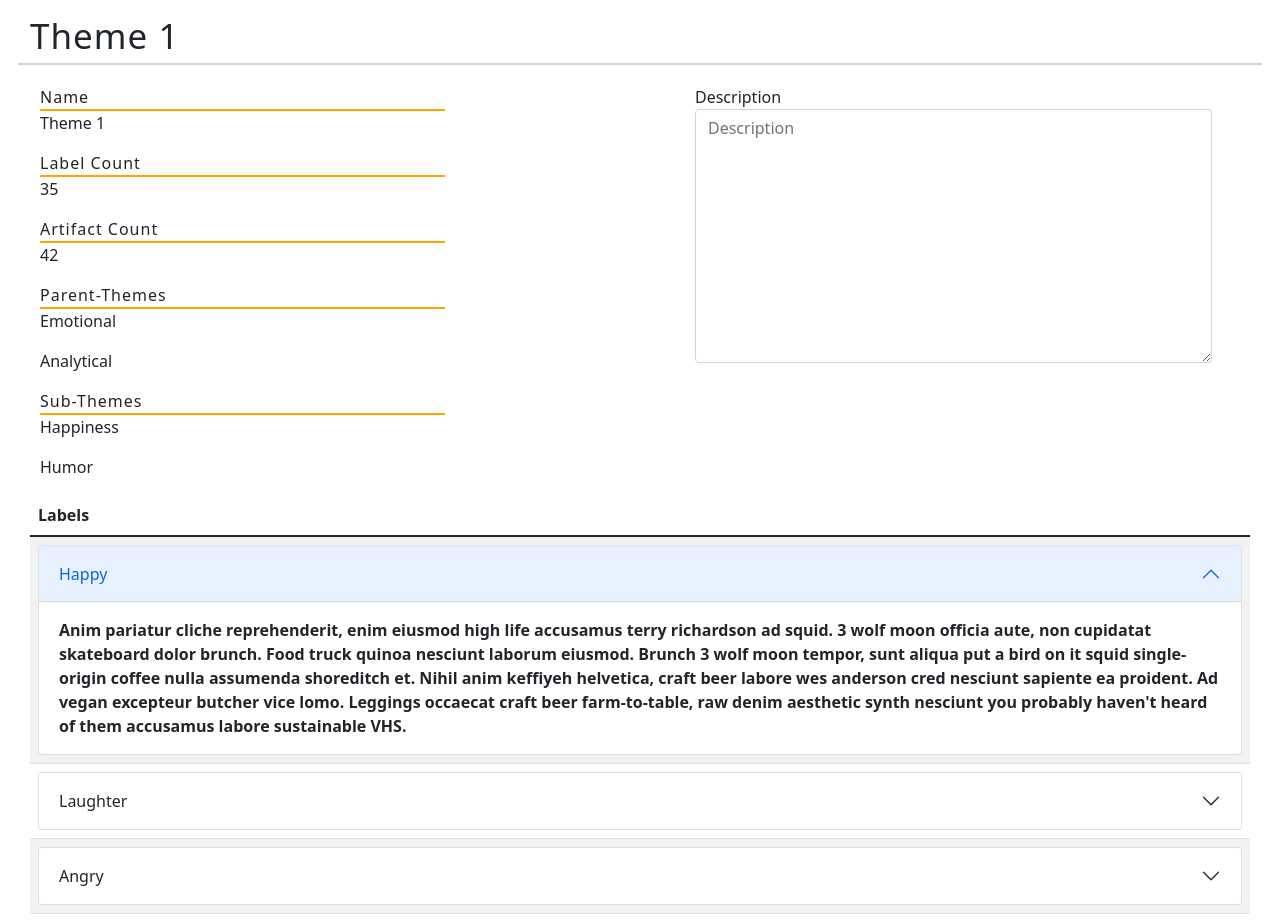
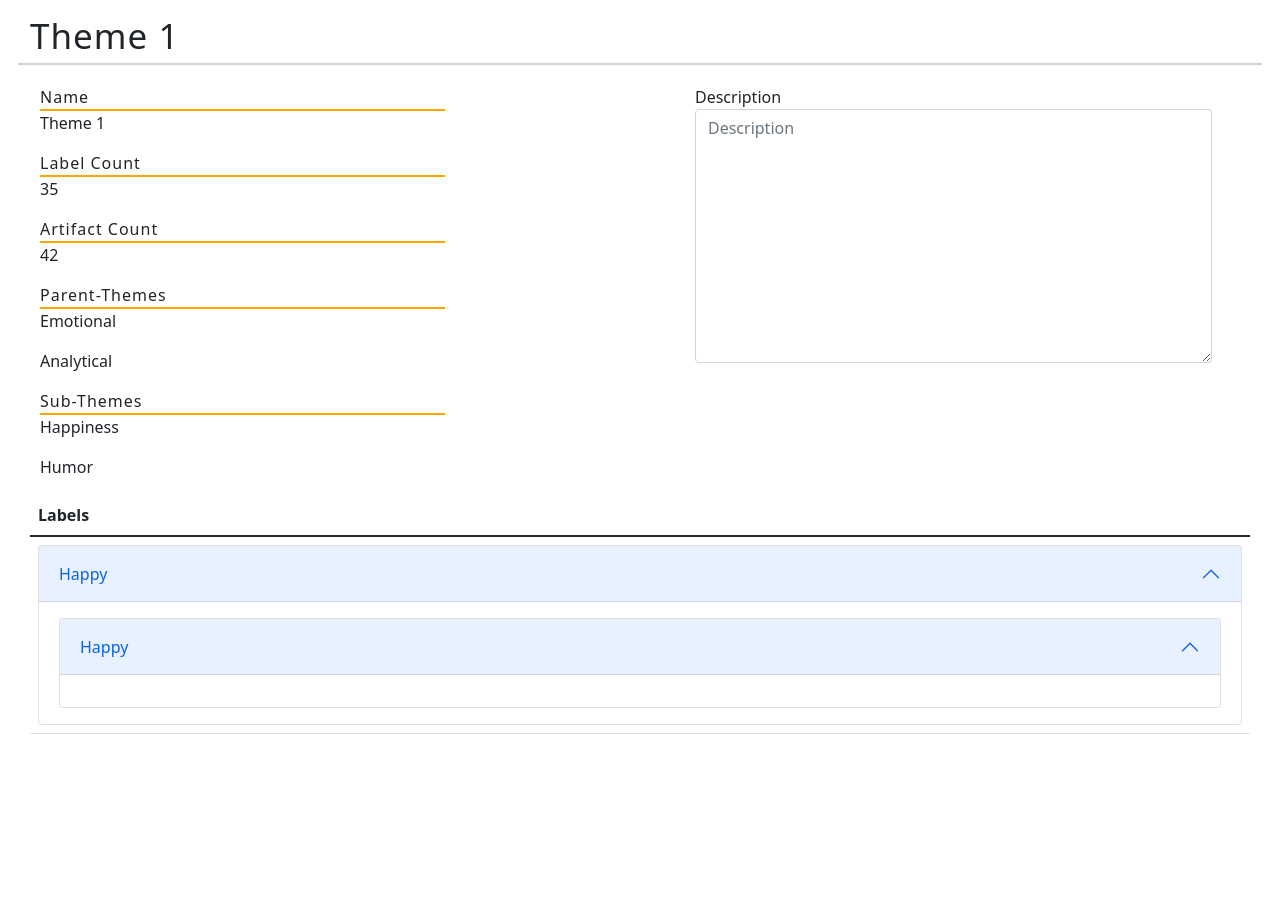
Before and after one commit to muctadir/lama, an Angular app in the folder frontend/: page /singleTheme in a window 1280 px wide. Shown: the top 921 px of the page. After the commit the page ends 800 px from the top, so only its background shows below. Built offline with nearby package versions, Linux system fonts and the light colour scheme.

Commit message:
Small UI fixes

```diff
--- a/frontend/src/app/create-theme/create-theme.component.html
+++ b/frontend/src/app/create-theme/create-theme.component.html
@@ -93,7 +93,7 @@
                                         {{label.labelName}}
                                     </span>
                                     <!--  Add label button -->
-                                    <button class="btn" type="button"  id="addLabelsButton" (click)="addLabel(label)">
+                                    <button class="btn" type="button" id="addLabelsButton" (click)="addLabel(label)">
                                         <!-- Plus icon -->
                                         <span class="bi bi-plus">
                                         </span>
--- a/frontend/src/app/create-theme/create-theme.component.scss
+++ b/frontend/src/app/create-theme/create-theme.component.scss
@@ -149,3 +149,8 @@ p.labelDescriptionText{
 #createCancelButtons{
     padding-bottom: 10px;
 }
+// button outline
+.btn:focus {
+    outline: none;
+    box-shadow: none;
+  }
--- a/frontend/src/app/single-theme-view/single-theme-view.component.html
+++ b/frontend/src/app/single-theme-view/single-theme-view.component.html
@@ -71,26 +71,30 @@
 
     <!--Bottom Half-->
     <div class="row justify-content-md-center" id="bottomHalfContainer">
-
         <div class="col-12">
-            <table class="table table-striped">
+            <!--Table to display labels and their artifacts-->
+            <table class="table table-xs">
                 <thead>
                     <tr>
+                        <!--Label Header for table-->
                         <th scope="col">Labels</th>
                     </tr>
                 </thead>
                 <tbody>
+                    <!--List of Label dropdowns-->
                     <tr *ngFor="let label of allLabels">
                         <th scope="row">
                             <ngb-accordion #acc="ngbAccordion" activeIds="ngb-panel-0">
                                 <ngb-panel title="{{label.labelName}}">
                                   <ng-template ngbPanelContent>
-                                    Anim pariatur cliche reprehenderit, enim eiusmod high life accusamus terry richardson ad squid. 3 wolf moon officia
-                                    aute, non cupidatat skateboard dolor brunch. Food truck quinoa nesciunt laborum eiusmod. Brunch 3 wolf moon tempor,
-                                    sunt aliqua put a bird on it squid single-origin coffee nulla assumenda shoreditch et. Nihil anim keffiyeh helvetica,
-                                    craft beer labore wes anderson cred nesciunt sapiente ea proident. Ad vegan excepteur butcher vice lomo. Leggings
-                                    occaecat craft beer farm-to-table, raw denim aesthetic synth nesciunt you probably haven't heard of them accusamus
-                                    labore sustainable VHS.
+                                    <!--Artifacts of label-->
+                                    <ngb-accordion #acc="ngbAccordion" activeIds="ngb-panel-1">
+                                        <ngb-panel title="{{label.labelName}}">
+                                          <ng-template ngbPanelContent>
+
+                                          </ng-template>
+                                        </ngb-panel>
+                                    </ngb-accordion>
                                   </ng-template>
                                 </ngb-panel>
                             </ngb-accordion>
--- a/frontend/src/app/single-theme-view/single-theme-view.component.ts
+++ b/frontend/src/app/single-theme-view/single-theme-view.component.ts
@@ -1,4 +1,6 @@
 import { Component, OnInit } from '@angular/core';
+
+//Test array for label holding artifacts
 
 @Component({
   selector: 'app-single-theme-view',
@@ -15,15 +17,13 @@ export class SingleThemeViewComponent implements OnInit {
   //HardCoded Sub-Themes
   subThemes = ['Happiness','Humor'];
 
+
+
+
   //Hard Coded Labels
   allLabels = [{labelName:'Happy',
   labelDescription:'This label is used for any text that give off a general positive feeling of happiness or anything similar.'},
-  {labelName:'Laughter',
-  labelDescription:'This is laughter'},
-  {labelName:'Angry',
-  labelDescription:'This is anger'},
-  {labelName:'Depressing',
-  labelDescription:'This is depression'}];
+  ];
 
 
 
```
